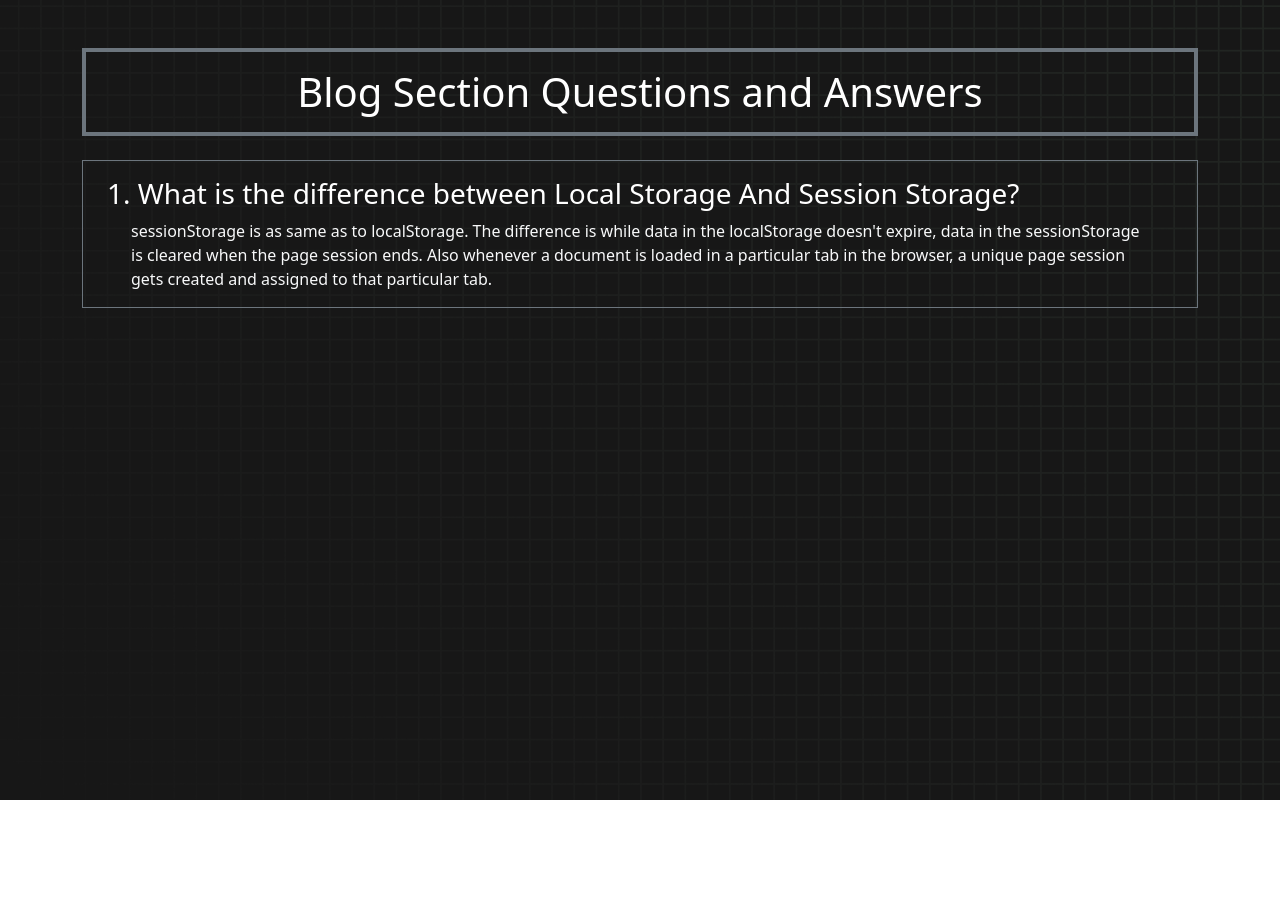
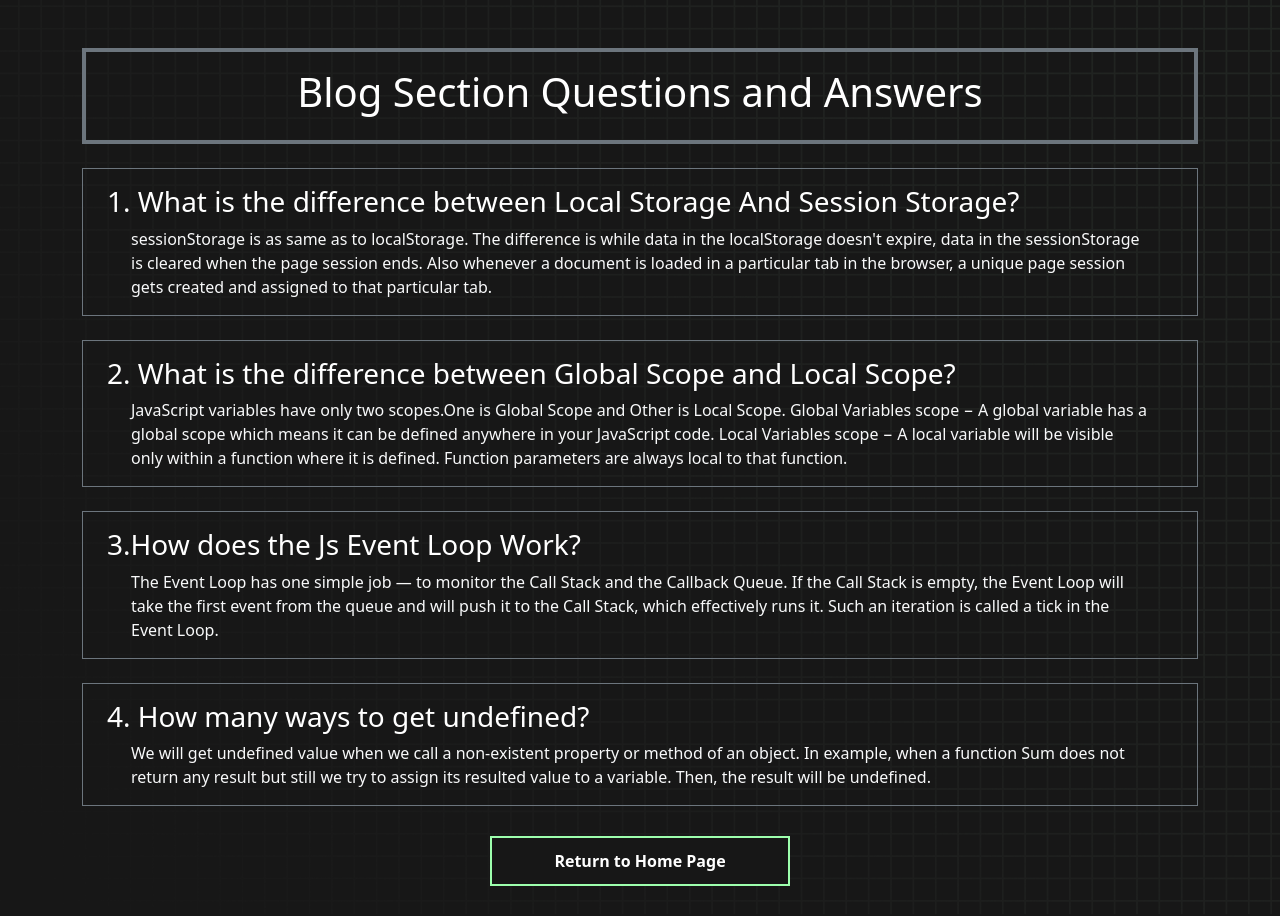
Before and after one commit to shanto0241/ph7-type-monster, a plain HTML site: page blog.html in a window 1280 px wide. Before the commit the page ends 800 px from the top, so only its background shows below. Drawn offline with nearby package versions, Linux system fonts and the light colour scheme.

Commit message:
complete

```diff
--- a/blog.html
+++ b/blog.html
@@ -14,8 +14,13 @@
 </head>
 <body>
 	<div class="container">
-		<div class="text-center mt-5 h-100">
-			<h1 class="text-white border border-4 border-secondary p-3 bg-cyan">Blog Section Questions and Answers</h1>
+		<div class="text-center mt-5 border border-4 border-secondary">
+			<h1 class="text-white p-3 bg-cyan">
+				Blog Section Questions and Answers
+			</h1>
+
+
+
 		</div>
 		<div class="wtext-center mt-4 border border-secondary">
 			<h3 class="text-white px-4 pt-3">1. What is the difference between Local Storage And Session Storage?</h3>
@@ -26,9 +31,34 @@
 				 Also whenever a document is loaded in a particular tab in the browser,
 				a unique page session gets created and assigned to that particular tab.			</p>
 		</div>
+		<div class="wtext-center mt-4 border border-secondary">
+			<h3 class="text-white px-4 pt-3">2. What is the difference between Global Scope and Local Scope?</h3>
+			<p class="text-light px-5">JavaScript variables have only two scopes.One is Global Scope and Other is Local Scope.
+				 Global Variables scope − A global variable has a global scope which means it can be defined
+				 anywhere in your JavaScript code.
+				 Local Variables scope − A local variable will be visible only within a function where it is defined.
+				  Function parameters are always local to that function.	</p>
+		</div>
+		<div class="wtext-center mt-4 border border-secondary">
+			<h3 class="text-white px-4 pt-3">3.How does the Js Event Loop Work?</h3>
+			<p class="text-light px-5">The Event Loop has one simple job —
+				to monitor the Call Stack and the Callback Queue. If the Call Stack is empty, the Event Loop will take the first event from the queue and will push it to the Call Stack,
+				 which effectively runs it. Such an iteration is called a tick in the Event Loop.	</p>
+		</div>
+		<div class="wtext-center mt-4 border border-secondary">
+			<h3 class="text-white px-4 pt-3">4. How many ways to get undefined?</h3>
+			<p class="text-light px-5">We will get undefined value when we call a non-existent
+				 property or method of an object. In example, when
+				  a function Sum does not return any result but still we
+				try to assign its resulted value to a variable. Then, the result will be undefined.	</p>
+		</div>
 
 
 	</div>
+
+	  <div class="buttons">
+        <button><a class="blog" href="index.html">Return to Home Page</a></button>
+      </div>
 
 
 
--- a/script.js
+++ b/script.js
@@ -14,6 +14,7 @@ let questionLength = 0;
 let perSecondsCharacterCount = 0;
 
 // Load and display question
+const getQuestions = () => {
   fetch("./texts.json")
     .then((res) => res.json())
     .then((data) => {
@@ -21,6 +22,8 @@ fetch("./texts.json")
       questionLength = questionText.length;
       question.innerHTML = questionText;
     });
+};
+getQuestions();
 
 // checks the user typed character and displays accordingly
 const typeController = (e) => {
@@ -98,7 +101,7 @@ const gameOver = () => {
     <p class = "modal-inner">You made <span class="bold red">${errorCount}</span> mistakes</p>
     <p class = "modal-inner">You Type <span class="bold">${Math.round(
       perSecondsCharacterCount
-    )}</span> characters per seconds</p>
+    )}</span> characters per second</p>
     <button onclick="closeModal()">Close</button>
   `;
 
@@ -116,6 +119,7 @@ const gameOver = () => {
 const closeModal = () => {
   modalBackground.classList.toggle("hidden");
   resultModal.classList.toggle("hidden");
+  getQuestions();
 };
 
 const start = () => {
```
Also changed, not shown: history.js (+4 -3 lines), index.html (+1 -1 lines). Lines whose indentation alone changed are shown as unchanged.
